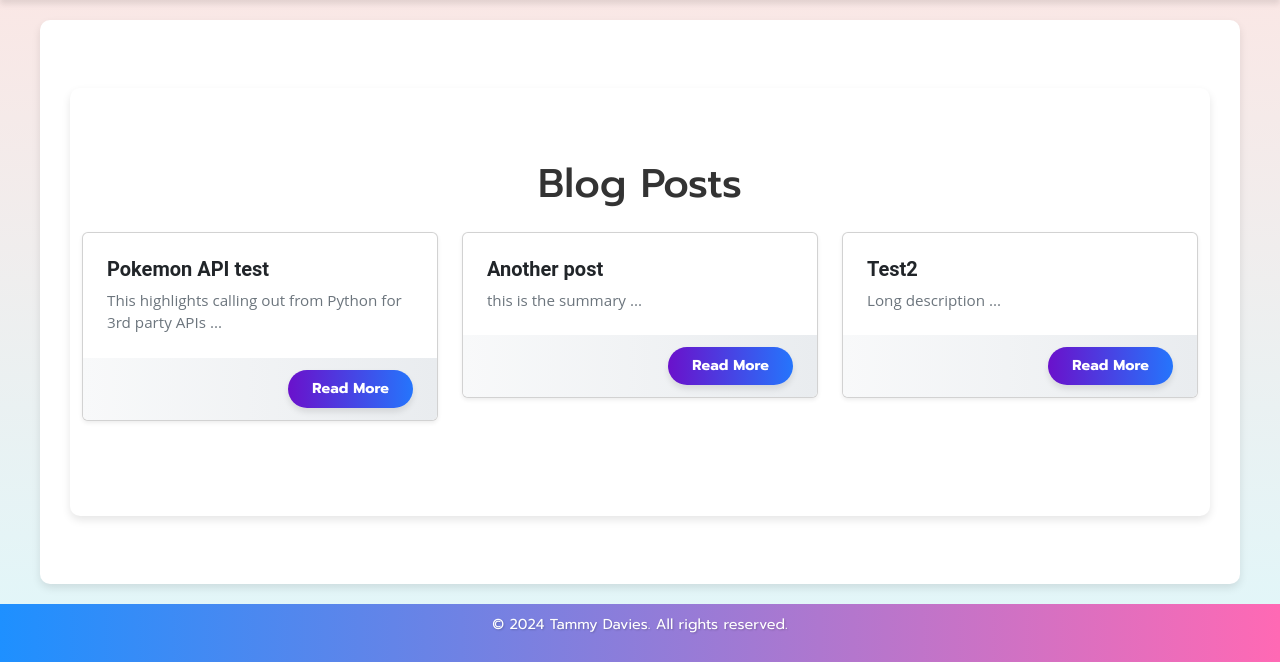
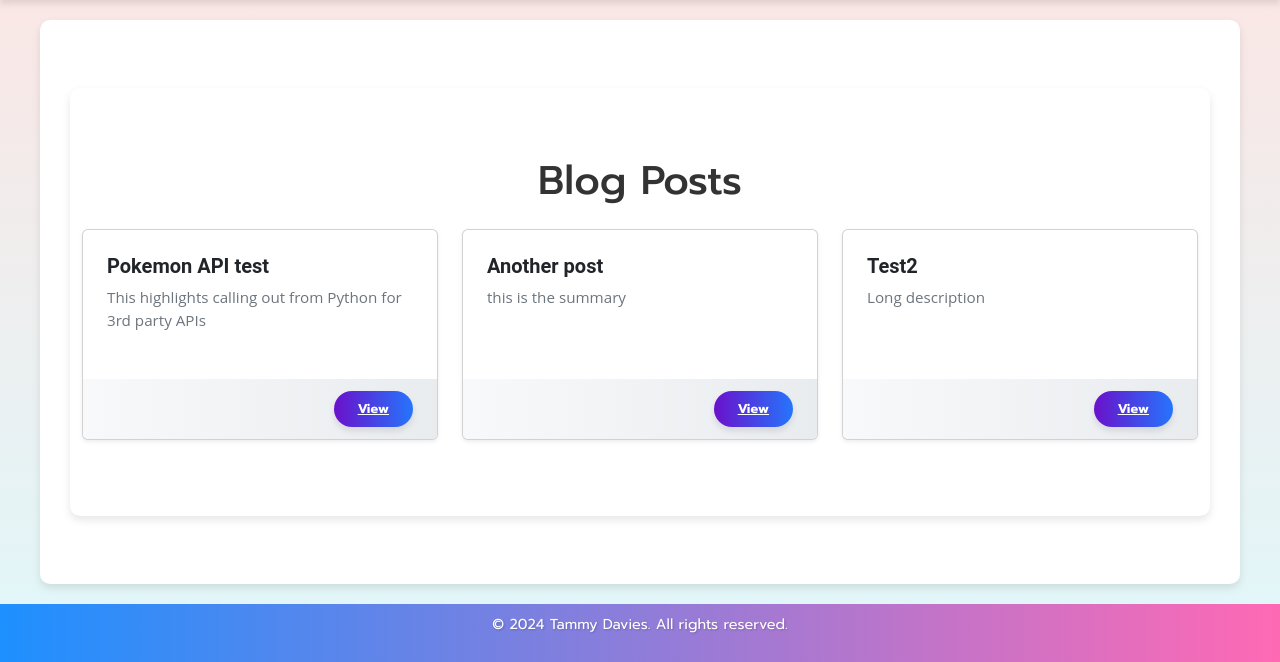
Before and after one commit to tsdavies/tsotterbrook-website, a Flask app: page /blog in a window 1280 px wide. Shown: the part 138-800 px from the top of the page. Run offline with Flask 3, Linux system fonts and the light colour scheme; data comes from the database, SQL or seed files in the repository; both versions use the stored data as it was after the commit; some libraries are stand-ins or nearby versions.

Commit message:
chore: formatting

```diff
--- a/app/static/css/blog_tile.css
+++ b/app/static/css/blog_tile.css
@@ -2,6 +2,7 @@
 .card-body {
     padding: 1.5rem;
     position: relative; /* Ensure icons are well-positioned */
+
 }
 
 .card-title {
@@ -55,7 +56,7 @@
     border-radius: 20px; /* Rounded edges */
     padding: 0.5rem 1.5rem;
     font-weight: bold;
-    font-size: 0.9rem;
+    font-size: 0.8rem;
     color: white;
     box-shadow: 0 4px 6px rgba(0, 0, 0, 0.1); /* Subtle shadow */
     transition: transform 0.3s ease, box-shadow 0.3s ease, background 0.3s;
--- a/app/static/css/style.css
+++ b/app/static/css/style.css
@@ -312,14 +312,3 @@
 .footer-icons a .footer-icon-text {
   margin-left: 0.25rem;
 }
-
-.card-button {
-  text-decoration: none;
-  font-size: 0.9rem;
-  color: #007bff; /* Adjust colour as needed */
-  font-weight: 500;
-}
-
-.card-button:hover {
-  text-decoration: underline;
-}
--- a/app/templates/blog_tile.html
+++ b/app/templates/blog_tile.html
@@ -1,10 +1,10 @@
-<div class="col-md-4">
-  <div class="card mb-4 shadow-sm">
+<div class="col-md-4 mb-2">
+  <div class="card mb-4 shadow-sm h-100">
     <div class="card-body">
       <h5 class="card-title">{{ post.title }}</h5>
-      <p class="card-text">
-        {% if post.summary %} {{ post.summary[:150] }} {% else %} {{
-        post.content[:150] }} {% endif %} ...
+      <p class="card-text text-clamp">
+        {% if post.summary %} {{ post.summary }} {% else %} {{ post.content }}
+        {% endif %}
       </p>
     </div>
     <div class="card-footer d-flex justify-content-between align-items-center">
@@ -49,7 +49,7 @@
         href="{{ url_for('post_detail', post_id=post.id) }}"
         class="card-button"
       >
-        Read More
+        View
       </a>
     </div>
   </div>
```
Also changed, not shown: app/templates/pokemon.html (+6 -4 lines), instance/app.db.
